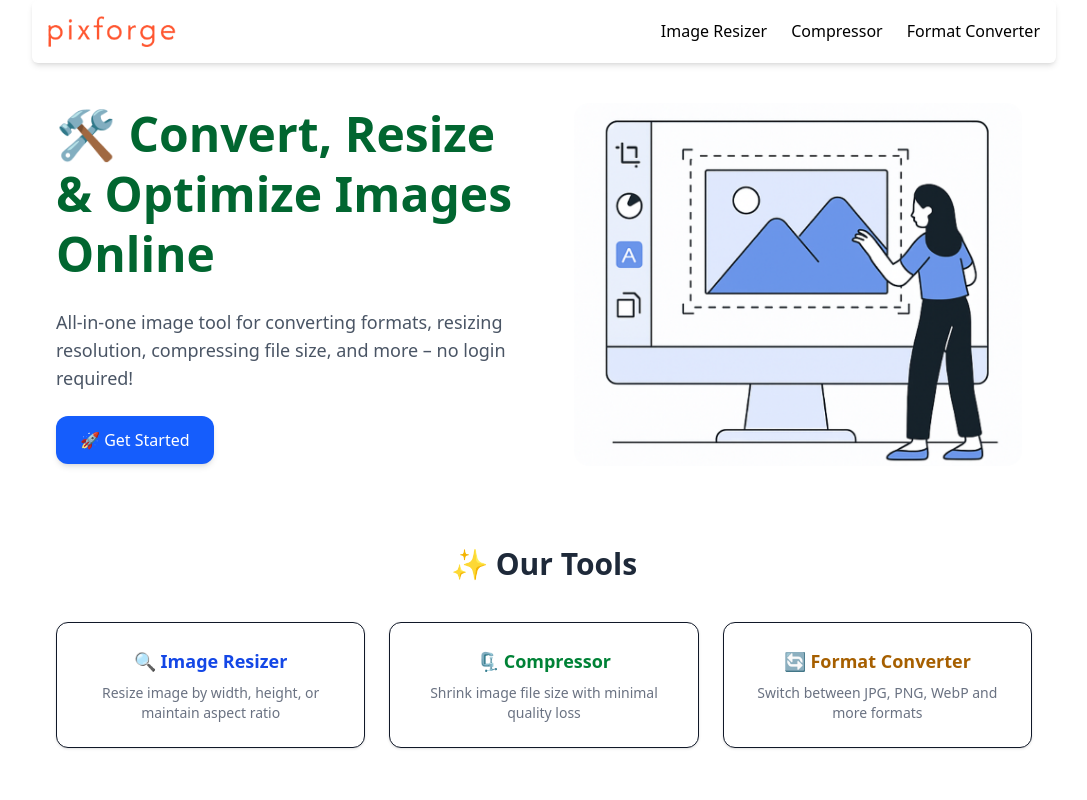
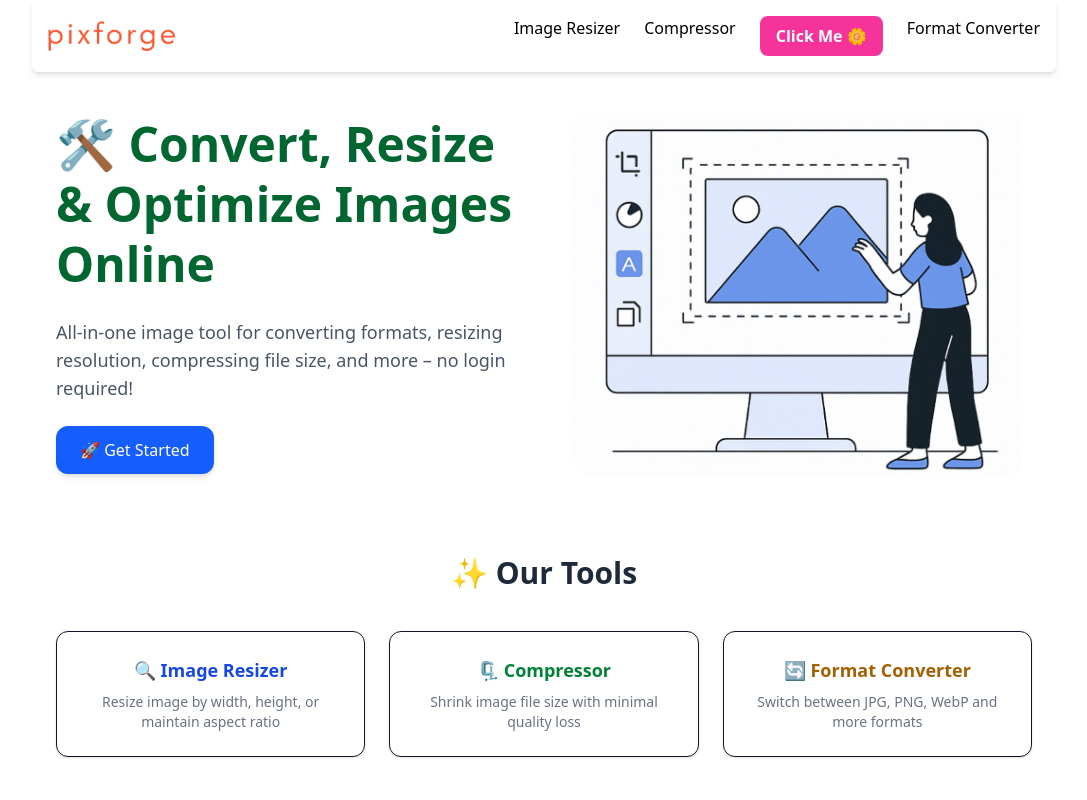
Before and after one commit to saurav84ya/pixforge, a Next.js app: page / in a window 1280 px wide. Shown: the top 800 px of the page, without its empty margins (96-1183 px from the left). Built offline with nearby package versions, Linux system fonts and the light colour scheme.

Commit message:
release final

```diff
--- a/src/components/Navbar.js
+++ b/src/components/Navbar.js
@@ -23,9 +23,13 @@
         </Link>
 
         {/* Desktop Nav */}
-        <div className="hidden md:flex gap-6 font-medium text-sm md:text-base">
+        <div className="hidden md:flex gap-6 font-medium text-sm  md:text-base">
           <Link className="hover:opacity-70 transition" href="/resize">Image Resizer</Link>
           <Link className="hover:opacity-70 transition" href="/compress">Compressor</Link>
+        <button class="bg-pink-500 hover:bg-pink-700 text-white font-semibold py-2 px-4 rounded-lg transition duration-300 ease-in-out transform hover:scale-105">
+  Click Me 🌼
+</button>
+
           <Link className="hover:opacity-70 transition" href="/convert">Format Converter</Link>
         </div>
 
```
